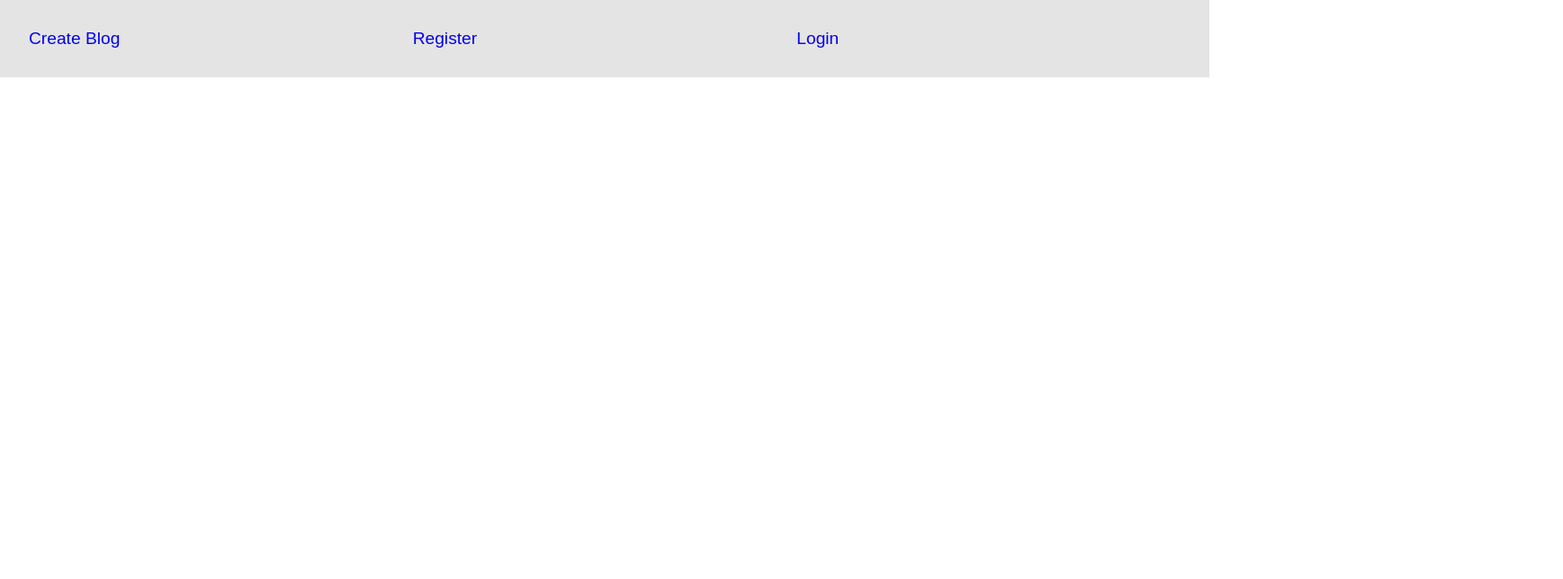
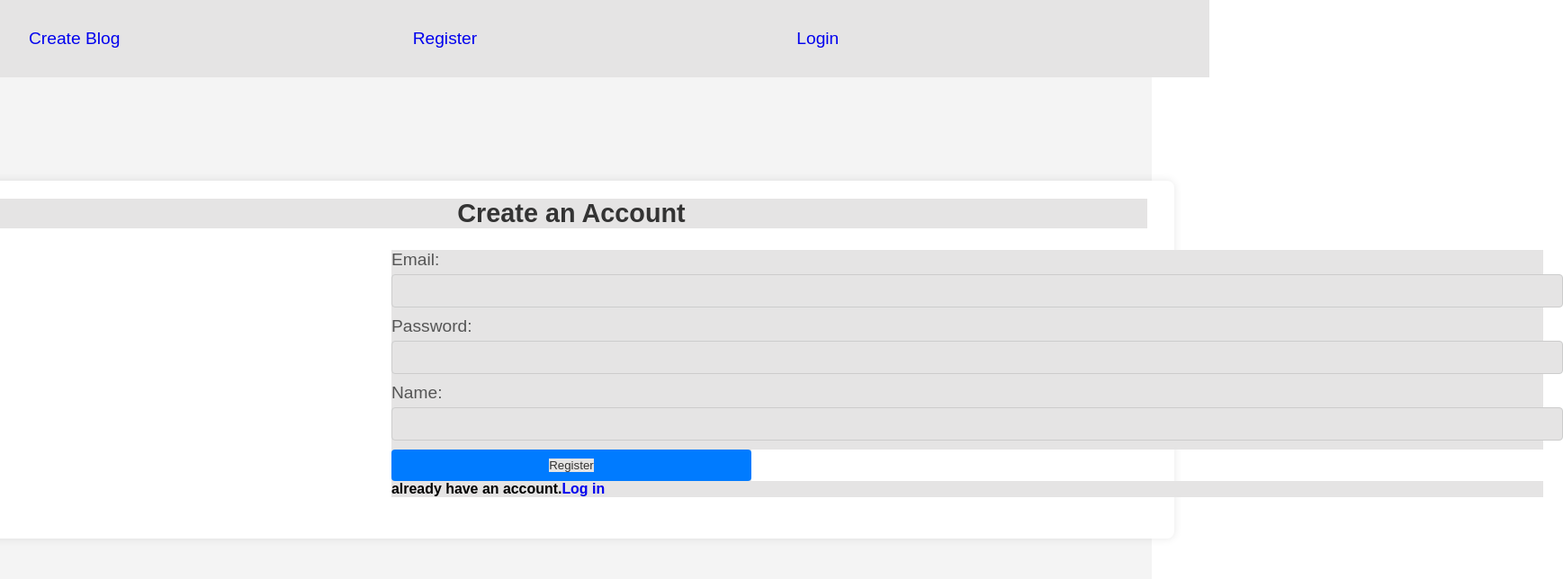
Before and after one commit to ashrafutuyubahe/Blogsite, a React (Create React App) app in the folder React_front_end/blogsite/: page /register in a window 1280 px wide. Shown: the top 644 px of the page at 90% size, 1737 px wide, since content can reach past the window. Built offline with nearby package versions, Linux system fonts and the light colour scheme.

Commit message:
adding registering functionality

```diff
--- a/React_front_end/blogsite/src/App.js
+++ b/React_front_end/blogsite/src/App.js
@@ -3,6 +3,8 @@ import './app.css'
 import { BrowserRouter as Router, Routes, Route } from "react-router-dom";
 import DisplayBlog from './components/blogdisplay'
 import NavBar from "./components/navbar";
+import Register from "./pages/register";
+
 
 export default function App() {
   return (
@@ -11,8 +13,8 @@ export default function App() {
      <NavBar />
         {/* <DisplayBlog /> */}
         <Routes>
-          <Route path="/createblog" />
-          <Route path="/register"/>
+          <Route path="/createblog"  />
+          <Route path="/register" element={<Register/>}/>
           <Route path="/login" />
         </Routes>
      </div>
--- /dev/null
+++ b/React_front_end/blogsite/src/pages/register.css
@@ -0,0 +1,66 @@
+
+button a{
+text-decoration: none;
+color: #333;
+
+}
+.body {
+
+font-family: Arial, sans-serif;
+background-color: #f4f4f4;
+margin: 0;
+padding: 0;
+display: flex;
+justify-content: center;
+align-items: center;
+height: 100vh;
+}
+.container {
+background-color: #fff;
+padding: 20px;
+padding-right: 30px;
+border-radius: 8px;
+box-shadow: 0 0 10px rgba(0, 0, 0, 0.1);
+}
+h2 {
+text-align: center;
+color: #333;
+}
+form {
+max-width: 400px;
+margin: 0 auto;
+}
+label {
+display: block;
+margin-bottom: 5px;
+color: #555;
+}
+input[type="email"],
+input[type="password"],
+input[type="text"] {
+width: 100%;
+padding: 10px;
+margin-bottom: 10px;
+border: 1px solid #ccc;
+border-radius: 4px;
+}
+button[type="submit"] {
+width: 100%;
+padding: 10px;
+background-color: #007bff;
+color: #fff;
+border: none;
+border-radius: 4px;
+cursor: pointer;
+}
+button[type="submit"]:hover {
+background-color: #0056b3;
+}
+h5 a{
+text-decoration: none;
+}
+.social-links,a{
+text-decoration: none;
+
+
+}
--- a/React_front_end/blogsite/src/pages/register.js
+++ b/React_front_end/blogsite/src/pages/register.js
@@ -1,4 +1,5 @@
 import React from "react";
+import './register.css'
 
 
 
@@ -8,9 +9,28 @@ export default function Register(){
 
 
 return(
-<div  className="contents">
+<div  className="body">
 
+<div class="container">
+        <h2>Create an Account</h2>
+        <form action="/register" method="post" id="registrationForm">
+            <div>
+          <label for="email">Email:</label>
+                <input type="email" id="email" name="useremail" />
+            </div>
+            <div>
+                <label for="password">Password:</label>
+                <input type="password" id="password" name="userpassword" />
+            </div>
+            <div>
+                <label for="name">Name:</label>
+                <input type="text" id="name" name="username" />
+            </div>
+            <button type="submit"><a>Register</a></button>
+            <h5>already have  an account.<a id="haveAccount" href="/login">Log in</a></h5>
+        </form>
 
+    </div>
 </div>
 
 
```
